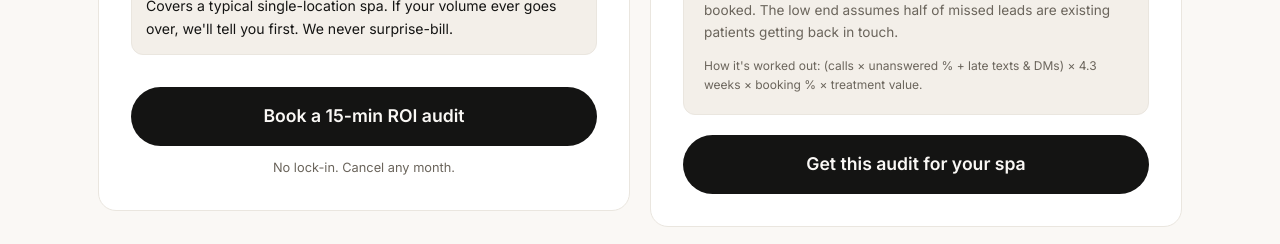
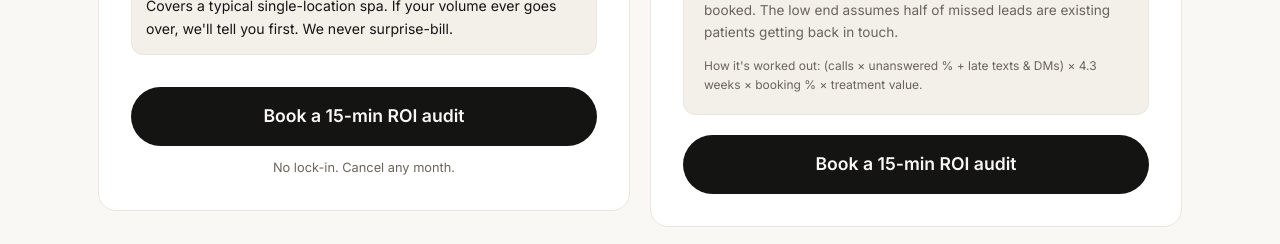
Before and after one commit to MAMuneebGhori/pixeltech-agency, a React (Vite) app in the folder pixel tech/: page / in a window 1280 px wide. Shown: the part 6660-6904 px from the top of the page. Built offline with nearby package versions, Linux system fonts and the light colour scheme.

Commit message:
ROI calculator CTA uses the standard audit label (plan 4.1)

```diff
--- a/pixel tech/src/components/PricingSection.jsx
+++ b/pixel tech/src/components/PricingSection.jsx
@@ -102,7 +102,7 @@ function RoiCalculator({ headingAs: Heading }) {
         data-cta="roi"
         className="btn-primary w-full text-base mt-5"
       >
-        Get this audit for your spa
+        Book a 15-min ROI audit
       </Link>
     </div>
   );
```
